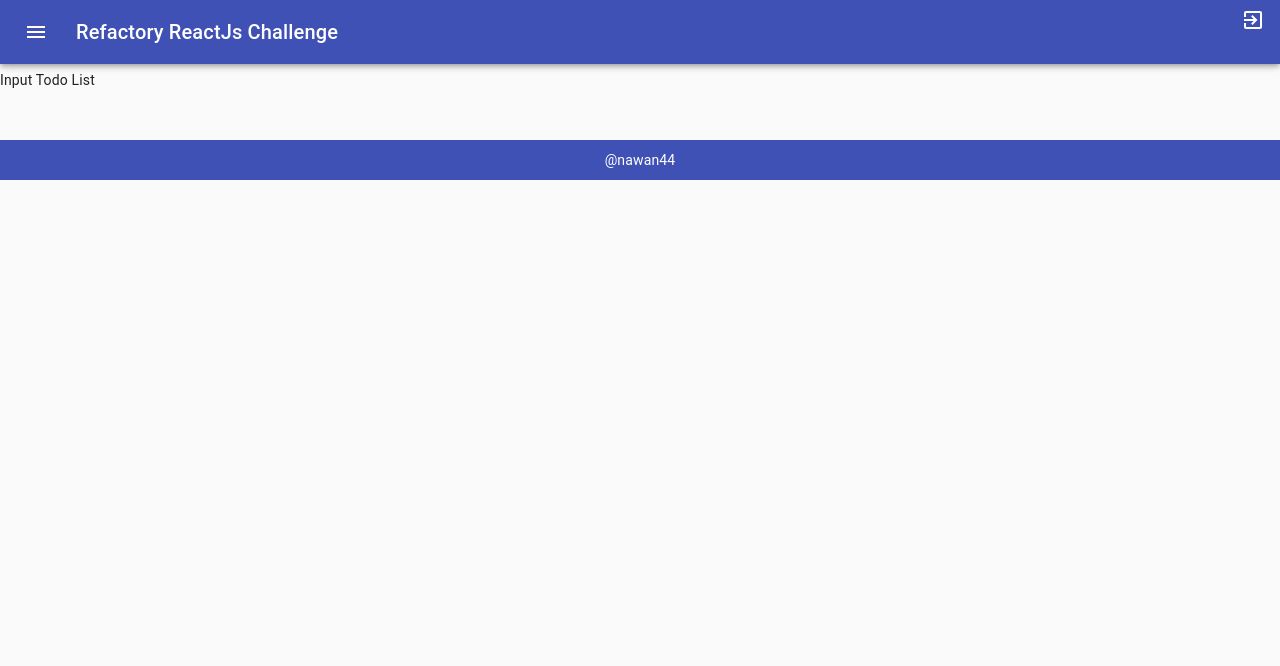
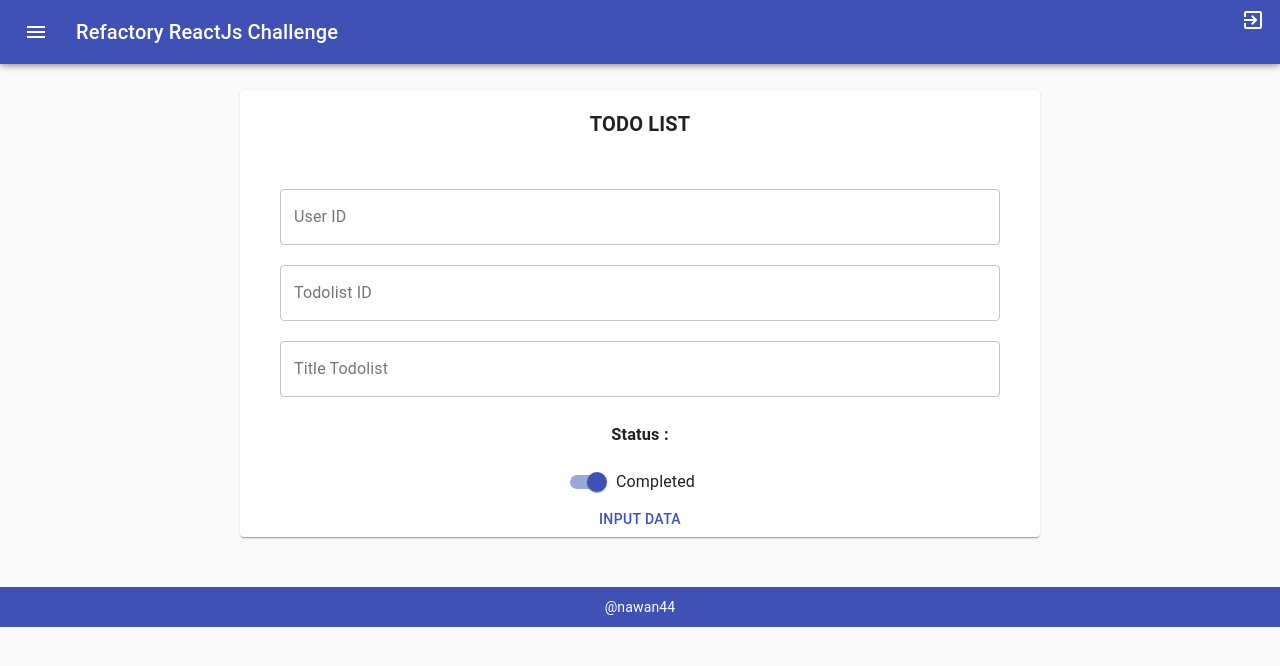
Before and after one commit to nawan44/refactory-challenge-reactjs, a React (Create React App) app: page /input-todo-list in a window 1280 px wide. Shown: the top 666 px of the page. Built offline with nearby package versions, Linux system fonts and the light colour scheme.

Commit message:
input todolist

```diff
--- a/src/Page/Home/index.jsx
+++ b/src/Page/Home/index.jsx
@@ -32,7 +32,7 @@ const useStyles = makeStyles({
 
 export default function Home() {
   const classes = useStyles();
-  const [user, setUser] = useState([]);
+  const [todo, setTodo] = useState([]);
   const [state, setState] = React.useState({
     checkedB: true,
   });
@@ -42,7 +42,7 @@ export default function Home() {
 // console.log(user)
   useEffect(() => {
     Axios.get("https://jsonplaceholder.typicode.com/todos").then(res => {
-      setUser(res.data);
+      setTodo(res.data);
     });
   });
   return (
@@ -61,7 +61,7 @@ export default function Home() {
             </TableRow>
           </TableHead>
           <TableBody>
-          {user.map(item => (
+          {todo.map(item => (
             <TableRow>
               <TableCell>{item.userId}</TableCell>
               <TableCell>{item.id}</TableCell>
--- a/src/Page/InputTodoList/index.jsx
+++ b/src/Page/InputTodoList/index.jsx
@@ -1,5 +1,83 @@
 import React from "react";
-
+import {
+  makeStyles,
+  Paper,
+  TextField,
+  Switch,
+  FormControlLabel, Button
+} from "@material-ui/core";
+const useStyles = makeStyles({
+  root: {
+    width: "100%",
+    margin: "100px 0 0 0 ",
+    textAlign: "center",
+    margin: "0 auto",
+  },
+  paper: {
+    textAlign: "center",
+    margin: "0 auto",
+    width: "800px",
+  },
+  title: {
+    fontSize: "20px",
+    padding: "20px 0",
+  },
+  head: {
+    fontSize: "16px",
+  },
+  textField :{
+    width : "90%",
+    margin: "10px"
+  },
+  button:{
+    width:"90%"
+  }
+});
 export default function InputTodoList() {
-  return <div>Input Todo List</div>;
+  const classes = useStyles();
+  const [state, setState] = React.useState({
+    checkedB: true,
+  });
+  const handleChange = (event) => {
+    setState({ ...state, [event.target.name]: event.target.checked });
+  };
+  return (
+    <div className={classes.root}>
+      <Paper className={classes.paper}>
+        <h3 className={classes.title}>TODO LIST</h3>
+        <TextField
+          id="user-id"
+          className={classes.textField}
+          label="User ID"
+          variant="outlined"
+        />
+        <TextField
+          id="todolist-id"
+          className={classes.textField}
+          label="Todolist ID"
+          variant="outlined"
+        />
+        <TextField
+          id="title-todolist"
+          className={classes.textField}
+          label="Title Todolist"
+          variant="outlined"
+        />
+        <h3>Status :</h3>
+        <FormControlLabel
+          control={
+            <Switch
+              checked={state.checkedB}
+              onChange={handleChange}
+              name="checkedB"
+              value={state.checkedB}
+              color="primary"
+            />
+          }
+          label="Completed"
+        />
+        <Button className={classes.button} color="primary">Input Data</Button>
+      </Paper>
+    </div>
+  );
 }
```
Also changed, not shown: 1 other file (tests, documents, lock files or other folders).
